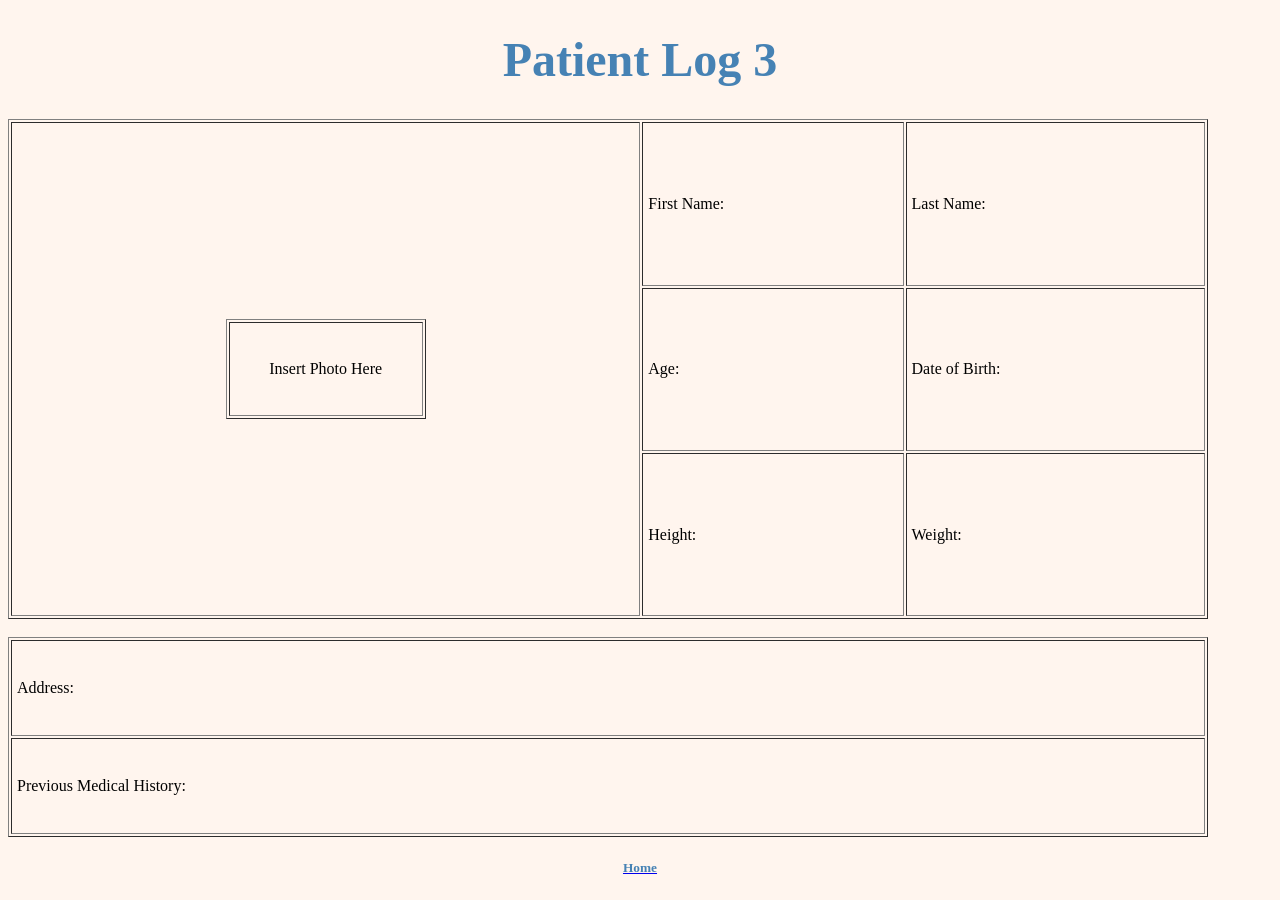
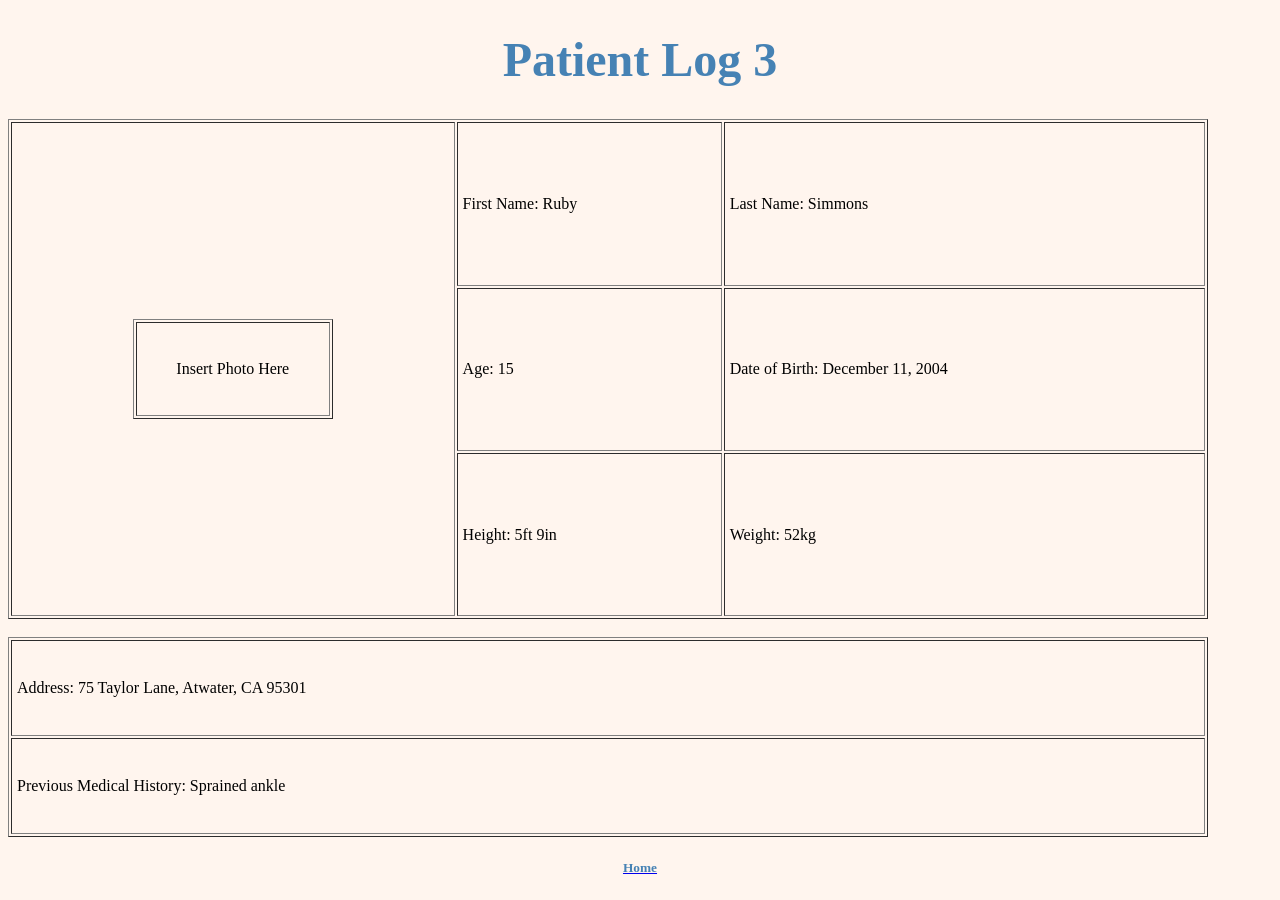
Before and after one commit to Sugarbug1211/Sugarbug1211.github.io, a Jekyll site: the page Patient Log/patient log 3.html, which Jekyll copies as it is, in a window 1280 px wide. Built offline with Jekyll 4.4.1, drawn with Linux system fonts in a browser that asks for light colours.

Commit message:
Update patient log 3.html

```diff
--- a/Patient Log/patient log 3.html
+++ b/Patient Log/patient log 3.html
@@ -17,16 +17,16 @@
                             <td><center>Insert Photo Here</center></td>
                         </table></center>
                     </td>
-                    <td>First Name:</td>
-                    <td>Last Name:</td>
+                    <td>First Name: Ruby</td>
+                    <td>Last Name: Simmons</td>
                 </tr>
                 <tr>
-                    <td>Age:</td>
-                    <td>Date of Birth:</td>
+                    <td>Age: 15</td>
+                    <td>Date of Birth: December 11, 2004</td>
                 </tr>
                 <tr>
-                    <td>Height:</td>
-                    <td>Weight:</td>
+                    <td>Height: 5ft 9in</td>
+                    <td>Weight: 52kg</td>
                 </tr>
             </table>
 
@@ -34,10 +34,10 @@
 
         <table border = "1" width = "1200" height = "200" cellpadding = "5" >
             <tr>
-                <td>Address:</td>
+                <td>Address: 75 Taylor Lane, Atwater, CA 95301</td>
             </tr>
             <tr>
-                <td rowspan="2">Previous Medical History:</td>
+                <td rowspan="2">Previous Medical History: Sprained ankle</td>
             </tr>
         </table>
 
```
